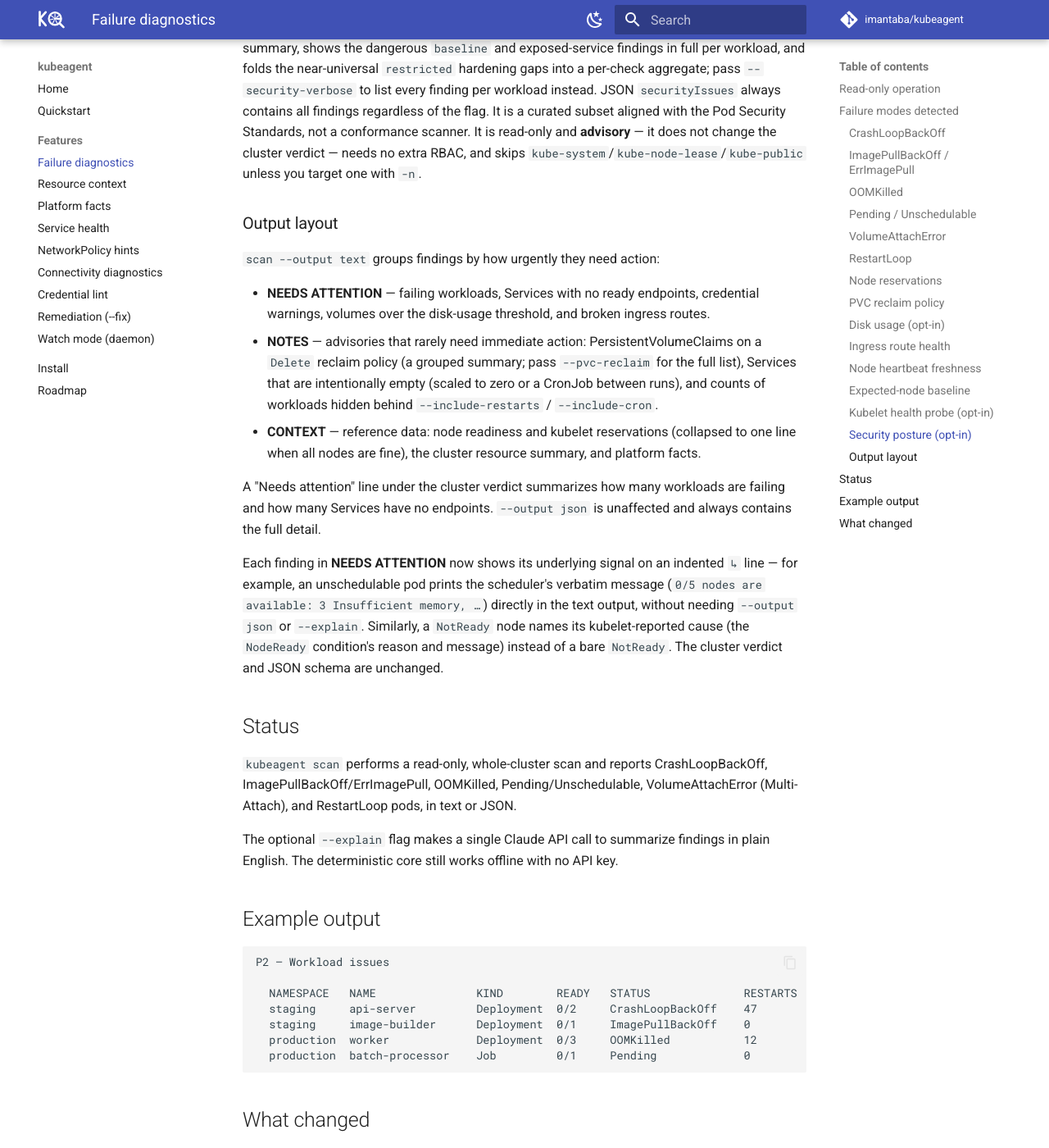
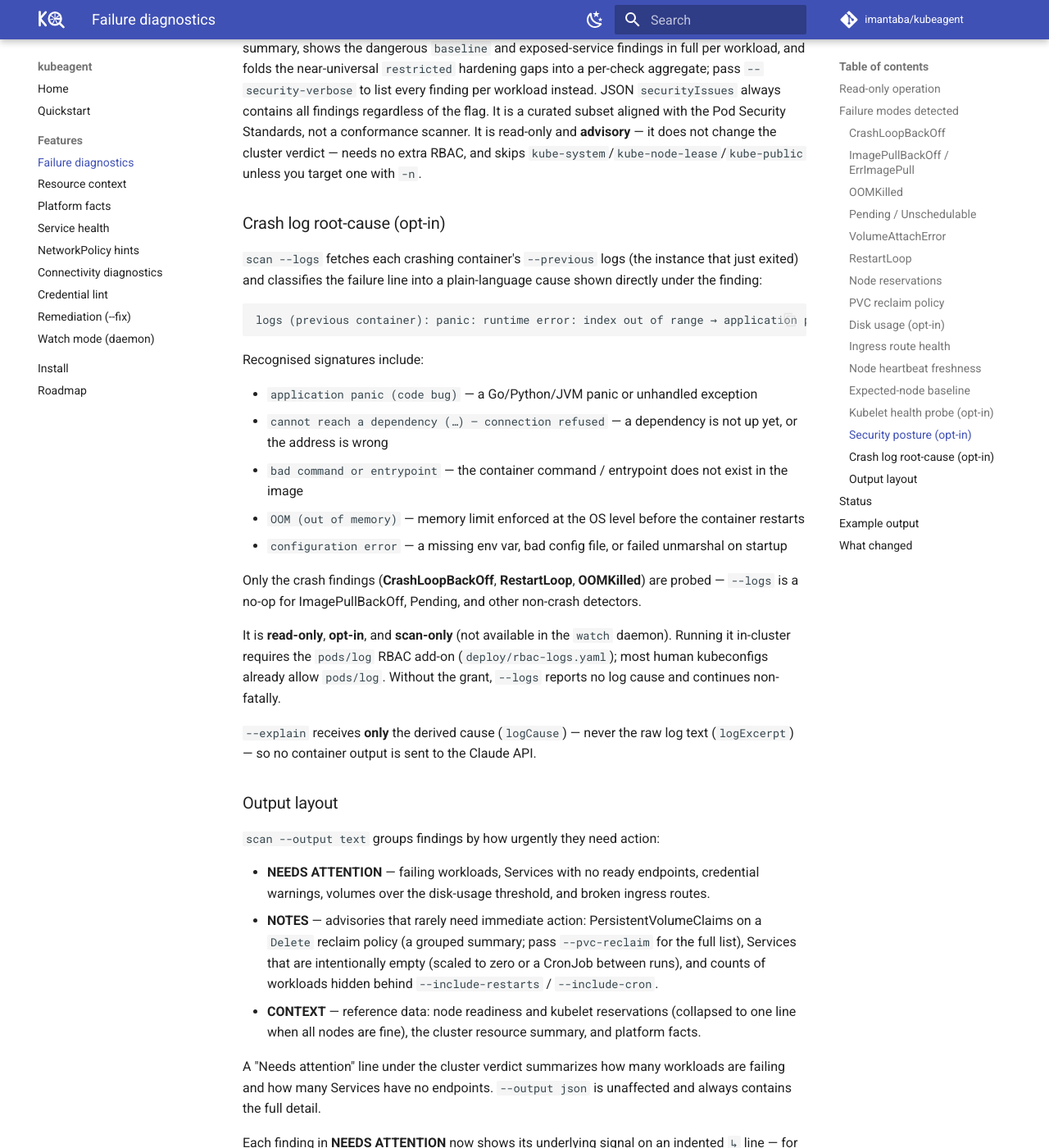
Before and after one commit to imantaba/kubeagent, an MkDocs documentation site: the page built from website/docs/features/diagnostics.md, in a window 1280 px wide and 1400 px high, scrolled down 3772 px. Shown: the whole window at 82% size. Built offline with MkDocs 1.6.1 and Material for MkDocs 9.7.7, drawn with Linux system fonts in a browser that asks for light colours; comment, search, counter and statistics services are not loaded.

Commit message:
docs: document the --logs crash log root-cause + pods/log add-on

````diff
--- a/website/docs/features/diagnostics.md
+++ b/website/docs/features/diagnostics.md
@@ -164,6 +164,36 @@ scanner. It is read-only and **advisory** — it does not change the cluster
 verdict — needs no extra RBAC, and skips
 `kube-system`/`kube-node-lease`/`kube-public` unless you target one with `-n`.
 
+### Crash log root-cause (opt-in)
+
+`scan --logs` fetches each crashing container's `--previous` logs (the instance
+that just exited) and classifies the failure line into a plain-language cause shown
+directly under the finding:
+
+```text
+logs (previous container): panic: runtime error: index out of range → application panic (code bug)
+```
+
+Recognised signatures include:
+
+- `application panic (code bug)` — a Go/Python/JVM panic or unhandled exception
+- `cannot reach a dependency (…) — connection refused` — a dependency is not up yet, or the address is wrong
+- `bad command or entrypoint` — the container command / entrypoint does not exist in the image
+- `OOM (out of memory)` — memory limit enforced at the OS level before the container restarts
+- `configuration error` — a missing env var, bad config file, or failed unmarshal on startup
+
+Only the crash findings (**CrashLoopBackOff**, **RestartLoop**, **OOMKilled**) are
+probed — `--logs` is a no-op for ImagePullBackOff, Pending, and other non-crash
+detectors.
+
+It is **read-only**, **opt-in**, and **scan-only** (not available in the `watch`
+daemon). Running it in-cluster requires the `pods/log` RBAC add-on
+(`deploy/rbac-logs.yaml`); most human kubeconfigs already allow `pods/log`. Without
+the grant, `--logs` reports no log cause and continues non-fatally.
+
+`--explain` receives **only** the derived cause (`logCause`) — never the raw log text
+(`logExcerpt`) — so no container output is sent to the Claude API.
+
 ### Output layout
 
 `scan --output text` groups findings by how urgently they need action:
````
Also changed, not shown: website/docs/quickstart.md (+3 -0 lines), CHANGELOG.md, README.md, deploy/README.md, 1 other file.
